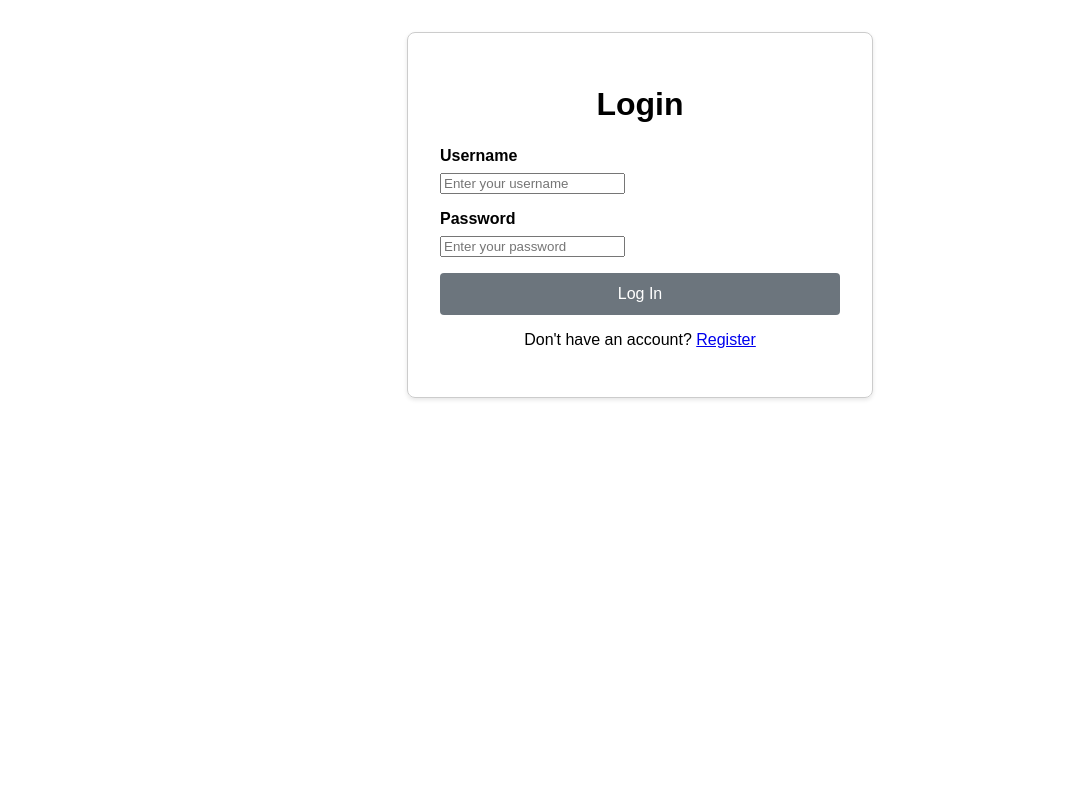
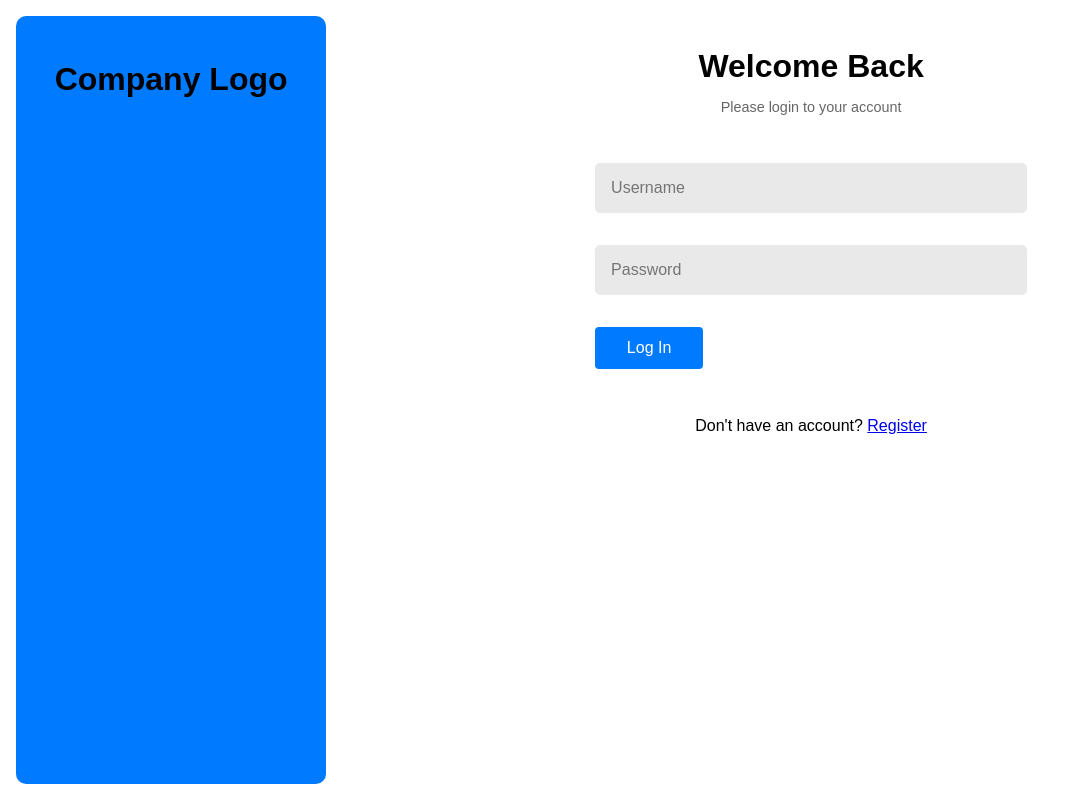
Before and after one commit to minnecoder/membership-site-builder, a SvelteKit app: page /login in a window 1280 px wide. Shown: the whole page, without its empty margins (0-1074 px from the left). Built offline with nearby package versions, Linux system fonts and the light colour scheme; no server answers.

Commit message:
More changes to the style of pages

```diff
--- a/src/routes/join/+page.svelte
+++ b/src/routes/join/+page.svelte
@@ -1,5 +1,7 @@
 <script lang="ts">
 	import { enhance } from '$app/forms';
+	import { Icon } from 'svelte-icons-pack';
+	import { FaSolidChevronLeft } from 'svelte-icons-pack/fa';
 
 	type Theme = {
 		dark: boolean;
@@ -32,7 +34,7 @@
 	let confirmPassword: string = '';
 	let name: string = '';
 	let description: string = '';
-	let ownerUserId: string = ''; // Assuming you will set this from the session or context
+	let ownerUserId: string = '';
 	let subdomain: string = '';
 	let logourl: string = '';
 	let theme: Theme = { dark: false, primaryColor: '#17a2b8', secondaryColor: '#6c757d' };
@@ -41,6 +43,7 @@
 <div class="container">
 	<!-- TODO: Need to make the "welcome message better" -->
 	<div class="left">
+		<h1 class="logo">Company Logo</h1>
 		<div class="toc">
 			<div class="toc-item">
 				<div class="toc-left">
@@ -106,6 +109,9 @@
 			</div>
 		{:else if step === 2}
 			<div class="form-step">
+				<button type="button" class="prev-btn" onclick={previousStep}
+					><Icon src={FaSolidChevronLeft} /> Back
+				</button>
 				<p>Step {step} / ?</p>
 				<p class="title">Welcome to user creation</p>
 				<p class="step-summary">This will be the user that will be the owner of the "tenant"</p>
@@ -113,54 +119,41 @@
 					<!-- TODO: Add error message responses from server -->
 
 					<div class="form-group">
-						<label for="username">Username</label>
 						<input
 							type="text"
 							id="username"
 							bind:value={username}
 							required
-							placeholder="Enter your username"
+							placeholder="Username"
 						/>
 					</div>
 
 					<div class="form-group">
-						<label for="email">Email</label>
-						<input
-							type="email"
-							id="email"
-							bind:value={email}
-							required
-							placeholder="Enter your email"
-						/>
+						<input type="email" id="email" bind:value={email} required placeholder="Email" />
 					</div>
 
 					<div class="form-group">
-						<label for="password">Password</label>
 						<input
 							type="password"
 							id="password"
 							bind:value={password}
 							required
-							placeholder="Enter your password"
+							placeholder="Password"
 						/>
 					</div>
 
 					<div class="form-group">
-						<label for="confirm-password">Confirm Password</label>
 						<input
 							type="password"
 							id="confirm-password"
 							bind:value={confirmPassword}
 							required
-							placeholder="Confirm your password"
+							placeholder="Confirm password"
 						/>
 					</div>
 
 					<div class="btn-row">
-						<button type="button" onclick={previousStep}> Previous </button>
-						<button type="submit" disabled={!username || !email || !password || !confirmPassword}>
-							Register
-						</button>
+						<button type="submit"> Register </button>
 
 						<button onclick={nextStep}>Next</button>
 					</div>
@@ -168,6 +161,9 @@
 			</div>
 		{:else if step === 3}
 			<div class="form-step">
+				<button type="button" class="prev-btn" onclick={previousStep}
+					><Icon src={FaSolidChevronLeft} /> Back
+				</button>
 				<p>Step {step} / ?</p>
 				<p class="title">Create New "Tenant"</p>
 				<p class="step-summary">Please fill out all of the information below</p>
@@ -178,46 +174,36 @@
       {/if} -->
 
 					<div class="form-group">
-						<label for="tenantName">Tenant Name</label>
-						<input
-							type="text"
-							id="name"
-							bind:value={name}
-							required
-							placeholder="Enter tenant name (e.g., Acme Corp)"
-						/>
+						<input type="text" id="name" bind:value={name} required placeholder="Tenant Name" />
 					</div>
 
 					<div class="form-group">
-						<label for="tenantSubdomain">Subdomain</label>
 						<input
 							type="text"
 							id="tenantSubdomain"
 							bind:value={subdomain}
 							required
 							pattern="/^[a-z0-9-]+$/"
-							title="Subdomain can only contain lowercase letters, numbers, and hyphens."
-							placeholder="Enter subdomain (e.g., acme)"
+							title="Subdomain Name (can only contain lowercase letters, numbers, and hyphens.)"
+							placeholder="Subdomain Name"
 						/>
 					</div>
 
 					<div class="form-group">
-						<label for="tenantDescription">Description</label>
 						<textarea
+							class="description"
 							id="description"
 							bind:value={description}
 							required
-							placeholder="Enter a brief description"
+							placeholder="Tenant Description"
 							rows="10"
-							cols="100"
+							cols="50"
 							title="Description should be a brief overview of the tenant's purpose."
 						>
 						</textarea>
 					</div>
 
 					<div class="btn-row">
-						<button type="button" onclick={previousStep}> Previous </button>
-
 						<button type="submit">Create Tenant</button>
 
 						<button type="button" onclick={nextStep} disabled={!name || !subdomain || !description}>
@@ -240,16 +226,23 @@
 	}
 	.left {
 		width: 30%;
-		background-color: #e7f1fc;
+		background-color: #007bff;
 		margin: 1rem;
 		padding: 1.5rem;
 		border-radius: 10px;
 	}
 	.right {
-		width: 50%;
+		width: 70%;
 		float: right;
 		padding: 2rem;
 		background-color: #ffffff;
+	}
+
+	.logo {
+		font-size: 2rem;
+		font-weight: bold;
+		text-align: center;
+		margin-bottom: 2rem;
 	}
 
 	.title {
@@ -259,7 +252,9 @@
 	}
 
 	.step-summary {
-		margin: 0 0 1rem 0;
+		margin: 0 0 2rem 0;
+		padding-bottom: 1.5rem;
+		border-bottom: 1px solid #dddddd;
 	}
 
 	.numberCircle {
@@ -271,42 +266,54 @@
 		color: #000;
 		text-align: center;
 		line-height: 24px;
-		position: relative; /* needed for ::after positioning */
+		position: relative;
 	}
 
 	.numberCircle::after {
 		content: '';
 		position: absolute;
-		top: 130%; /* start just below the circle */
-		left: 50%; /* center horizontally */
-		transform: translateX(-50%); /* truly center it */
-		width: 1px; /* thickness of the line */
-		height: 50px; /* length of the vertical line — adjust as needed */
-		background-color: #acacac; /* color of the line */
+		top: 130%;
+		left: 50%;
+		transform: translateX(-50%);
+		width: 1px;
+		height: 50px;
+		background-color: #fff;
 	}
 
 	.numberCircle.completed {
-		background-color: rgb(138, 139, 138);
+		background-color: green;
+		color: transparent;
+		border-color: green;
+		position: relative;
+	}
+
+	.numberCircle.completed::before {
+		content: '✓';
 		color: white;
-		border-color: rgb(138, 139, 138);
+		position: absolute;
+		top: 50%;
+		left: 50%;
+		transform: translate(-50%, -50%);
+		font-size: 16px;
 	}
 
 	.numberCircle.active {
-		background-color: #000; /* blue (your primary color) */
-		color: white;
-		border-color: #000;
+		background-color: #7996ff;
+		color: #fff;
+		border-color: #7996ff;
 	}
 
 	.numberCircle.upcoming {
 		background-color: none;
-		color: black;
-		border-color: black;
+		color: #fff;
+		border-color: #fff;
 	}
 
 	.toc-item {
 		display: flex;
 		margin-left: 1rem;
 		margin-bottom: 1rem;
+		color: #fff;
 	}
 
 	.summary {
@@ -328,17 +335,26 @@
 		margin-bottom: 1rem;
 	}
 
-	label {
-		display: block;
-		margin-bottom: 0.5rem;
+	input {
+		width: 70%;
+		padding: 1rem;
+		background: #e9e9e9;
+		border: none;
+		border-radius: 5px;
+		font-size: 1rem;
+		margin-bottom: 1rem;
+		font: inherit;
 	}
 
-	input {
-		width: 100%;
+	.description {
+		width: 71%;
 		padding: 0.5rem;
-		border: 1px solid #ccc;
+		border: none;
+		background: #e9e9e9;
 		border-radius: 4px;
 		font-size: 1rem;
+		resize: none;
+		font: inherit;
 	}
 
 	.btn-row {
@@ -352,7 +368,7 @@
 		width: 20%;
 		padding: 0.75rem;
 		text-align: center;
-		background-color: #17a2b8;
+		background-color: #007bff;
 		color: white;
 		border: none;
 		border-radius: 4px;
@@ -363,7 +379,7 @@
 	button {
 		width: 20%;
 		padding: 0.75rem;
-		background-color: #17a2b8;
+		background-color: #007bff;
 		color: white;
 		border: none;
 		border-radius: 4px;
@@ -371,9 +387,16 @@
 		cursor: pointer;
 	}
 
-	button:disabled {
-		background-color: #6c757d;
-		cursor: not-allowed;
+	.prev-btn {
+		width: 10%;
+		padding: 0.75rem;
+		background-color: #fff;
+		color: #000;
+		border: solid 1px #000;
+		border-radius: 4px;
+		font-size: 1rem;
+		cursor: pointer;
+		margin-bottom: 1rem;
 	}
 
 	/* .error {
--- a/src/routes/login/+page.svelte
+++ b/src/routes/login/+page.svelte
@@ -12,69 +12,95 @@
 </svelte:head>
 
 <div class="container">
-	<h1>Login</h1>
+	<div class="left">
+		<h1 class="logo">Company Logo</h1>
+	</div>
+	<div class="right">
+		<h1>Welcome Back</h1>
+		<p class="small">Please login to your account</p>
 
 		<form method="POST" use:enhance>
 			<!-- Form errors will go here -->
 
-
-
 			<div class="form-group">
-			<label for="username">Username</label>
-			<input
-				type="text"
-				id="username"
-				bind:value={username}
-				required
-				placeholder="Enter your username"
-			/>
+				<input type="text" id="username" bind:value={username} required placeholder="Username" />
 			</div>
 
 			<div class="form-group">
-			<label for="password">Password</label>
 				<input
 					type="password"
 					id="password"
 					bind:value={password}
 					required
-				placeholder="Enter your password"
+					placeholder="Password"
 				/>
 			</div>
 
-		<button type="submit" disabled={ !username || !password}> Log In </button>
+			<button type="submit"> Log In </button>
 		</form>
 		<p class="login-link">
 			Don't have an account? <a href="/register">Register</a>
 		</p>
 	</div>
+</div>
 
 <style>
 	.container {
-		max-width: 400px;
-		margin: 2rem auto;
+		display: flex;
+		flex-direction: row;
+		height: 100vh;
+	}
+	.left {
+		width: 30%;
+		background-color: #007bff;
+		margin: 1rem;
+		padding: 1.5rem;
+		border-radius: 10px;
+	}
+	.right {
+		display: flex;
+		flex-direction: column;
+		align-items: center;
+		width: 100%;
 		padding: 2rem;
-		border: 1px solid #ccc;
-		border-radius: 8px;
-		box-shadow: 0 2px 4px rgba(0, 0, 0, 0.1);
+		background-color: #ffffff;
 	}
 
-	h1 {
+	.logo {
+		font-size: 2rem;
+		font-weight: bold;
 		text-align: center;
-		margin-bottom: 1.5rem;
+		margin-bottom: 2rem;
+	}
+	.right h1 {
+		text-align: center;
+		margin: 1rem 0 0 0;
+	}
+
+	.small {
+		text-align: center;
+		margin-bottom: 3rem;
+		font-size: 0.9rem;
+		color: #666;
 	}
 
 	.form-group {
 		margin-bottom: 1rem;
 	}
 
-	label {
-		display: block;
-		margin-bottom: 0.5rem;
-		font-weight: bold;
+	input {
+		width: 400px;
+		padding: 1rem;
+		background: #e9e9e9;
+		border: none;
+		border-radius: 5px;
+		font-size: 1rem;
+		margin-bottom: 1rem;
+		font: inherit;
 	}
 
 	button {
-		width: 100%;
+		width: 25%;
 		padding: 0.75rem;
 		background-color: #007bff;
 		color: white;
@@ -82,11 +108,8 @@
 		border-radius: 4px;
 		font-size: 1rem;
 		cursor: pointer;
-	}
-
-	button:disabled {
-		background-color: #6c757d;
-		cursor: not-allowed;
+		margin-bottom: 2rem;
+		font: inherit;
 	}
 
 	/* .error {
--- a/src/routes/register/+page.svelte
+++ b/src/routes/register/+page.svelte
@@ -1,7 +1,5 @@
 <script lang="ts">
 	import { enhance } from '$app/forms';
-
-
 
 	// TODO: Have access to register page only accessible from invitation??
 
@@ -16,53 +14,44 @@
 </svelte:head>
 
 <div class="container">
+	<div class="left">
+		<h1 class="logo">Company Logo</h1>
+	</div>
+	<div class="right">
 		<h1>Register</h1>
 
 		<form method="POST" use:enhance>
 			<!-- TODO: Add error message responses from server -->
 
 			<div class="form-group">
-			<label for="username">Username</label>
-			<input
-				type="text"
-				id="username"
-				bind:value={username}
-				required
-				placeholder="Enter your username"
-			/>
+				<input type="text" id="username" bind:value={username} required placeholder="Username" />
 			</div>
 
 			<div class="form-group">
-			<label for="email">Email</label>
-			<input type="email" id="email" bind:value={email} required placeholder="Enter your email" />
+				<input type="email" id="email" bind:value={email} required placeholder="Email" />
 			</div>
 
 			<div class="form-group">
-			<label for="password">Password</label>
 				<input
 					type="password"
 					id="password"
 					bind:value={password}
 					required
-				placeholder="Enter your password"
+					placeholder="Password"
 				/>
 			</div>
 
 			<div class="form-group">
-			<label for="confirm-password">Confirm Password</label>
 				<input
 					type="password"
 					id="confirm-password"
 					bind:value={confirmPassword}
 					required
-				placeholder="Confirm your password"
+					placeholder="Confirm Password"
 				/>
 			</div>
 
-		<button
-			type="submit"
-			disabled={!username || !email || !password || !confirmPassword}
-		>
+			<button type="submit" disabled={!username || !email || !password || !confirmPassword}>
 				Register
 			</button>
 		</form>
@@ -71,15 +60,28 @@
 			Already have an account? <a href="/login">Log in</a>
 		</p>
 	</div>
+</div>
 
 <style>
 	.container {
-		max-width: 400px;
-		margin: 2rem auto;
+		display: flex;
+		flex-direction: row;
+		height: 100vh;
+	}
+	.left {
+		width: 30%;
+		background-color: #007bff;
+		margin: 1rem;
+		padding: 1.5rem;
+		border-radius: 10px;
+	}
+	.right {
+		display: flex;
+		flex-direction: column;
+		align-items: center;
+		width: 100%;
 		padding: 2rem;
-		border: 1px solid #ccc;
-		border-radius: 8px;
-		box-shadow: 0 2px 4px rgba(0, 0, 0, 0.1);
+		background-color: #ffffff;
 	}
 
 	h1 {
@@ -91,26 +93,27 @@
 		margin-bottom: 1rem;
 	}
 
-	label {
-		display: block;
-		margin-bottom: 0.5rem;
-		font-weight: bold;
+	input {
+		width: 400px;
+		padding: 1rem;
+		background: #e9e9e9;
+		border: none;
+		border-radius: 5px;
+		font-size: 1rem;
+		margin-bottom: 1rem;
+		font: inherit;
 	}
 
 	button {
-		width: 100%;
+		width: 25%;
 		padding: 0.75rem;
-		background-color: #28a745;
+		background-color: #007bff;
 		color: white;
 		border: none;
 		border-radius: 4px;
 		font-size: 1rem;
 		cursor: pointer;
-	}
-
-	button:disabled {
-		background-color: #6c757d;
-		cursor: not-allowed;
+		margin-bottom: 2rem;
 	}
 
 	/* .error {
```
Lines whose indentation alone changed are shown as unchanged.
